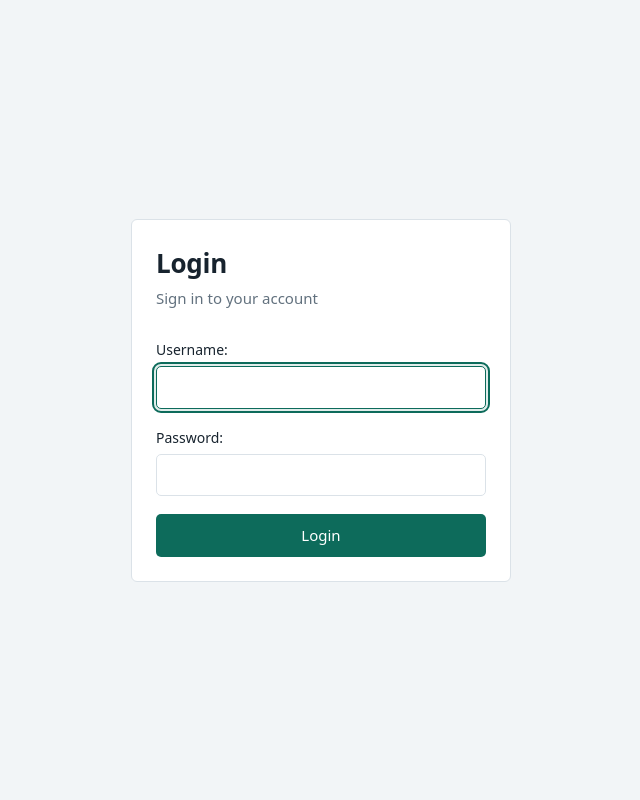
After one commit to KBT0207/project1, a Django app: page /login/ in a window 1280 px wide. The commit adds this page. Shown: the whole page, without its empty margins (319-959 px from the left). Run offline with Django 5.2, Linux system fonts and the light colour scheme.

Commit message:
login logout fetured added

```diff
--- /dev/null
+++ b/static/css/login.css
@@ -0,0 +1,310 @@
+:root {
+    --bg: #f2f5f7;
+    --surface: #ffffff;
+    --ink: #17232e;
+    --muted: #62717e;
+    --line: #dbe2e8;
+
+    --brand: #0d6b5b;
+    --brand-hover: #095848;
+
+    --success: #2f9e5c;
+    --danger: #c8402f;
+
+    --input-bg: #ffffff;
+    --input-focus: rgba(13, 107, 91, 0.12);
+}
+
+
+/* --------------------------------
+   Dark Mode
+-------------------------------- */
+
+@media (prefers-color-scheme: dark) {
+    :root {
+        --bg: #10181f;
+        --surface: #17222b;
+        --ink: #e7edf1;
+        --muted: #93a2ae;
+        --line: #2a3843;
+
+        --brand: #3fb8a0;
+        --brand-hover: #51c8ae;
+
+        --success: #55b879;
+        --danger: #e06455;
+
+        --input-bg: #10181f;
+        --input-focus: rgba(63, 184, 160, 0.14);
+    }
+}
+
+
+/* --------------------------------
+   Reset
+-------------------------------- */
+
+* {
+    box-sizing: border-box;
+}
+
+
+/* --------------------------------
+   Body
+-------------------------------- */
+
+body {
+    margin: 0;
+    min-height: 100vh;
+
+    background: var(--bg);
+    color: var(--ink);
+
+    font-family:
+        "IBM Plex Sans",
+        system-ui,
+        -apple-system,
+        "Segoe UI",
+        sans-serif;
+
+    font-size: 15px;
+    line-height: 1.5;
+
+    display: flex;
+    align-items: center;
+    justify-content: center;
+}
+
+
+/* --------------------------------
+   Login Container
+-------------------------------- */
+
+.login-container {
+    width: 100%;
+    max-width: 420px;
+
+    padding: 20px;
+}
+
+
+/* --------------------------------
+   Login Card
+-------------------------------- */
+
+.login-card {
+    background: var(--surface);
+
+    border: 1px solid var(--line);
+    border-radius: 6px;
+
+    overflow: hidden;
+}
+
+
+/* --------------------------------
+   Header
+-------------------------------- */
+
+.login-header {
+    padding: 24px 24px 10px;
+}
+
+.login-header h1 {
+    margin: 0;
+
+    font-size: 26px;
+    font-weight: 600;
+
+    letter-spacing: -0.01em;
+}
+
+.login-header p {
+    margin: 4px 0 0;
+
+    color: var(--muted);
+}
+
+
+/* --------------------------------
+   Form
+-------------------------------- */
+
+.login-form {
+    padding: 20px 24px 24px;
+}
+
+.form-group {
+    margin-bottom: 18px;
+}
+
+
+/* --------------------------------
+   Labels
+-------------------------------- */
+
+.form-group label {
+    display: block;
+
+    margin-bottom: 6px;
+
+    color: var(--ink);
+
+    font-size: 14px;
+    font-weight: 500;
+}
+
+
+/* --------------------------------
+   Inputs
+-------------------------------- */
+
+input {
+    width: 100%;
+    min-height: 40px;
+
+    font: inherit;
+    color: var(--ink);
+
+    background: var(--input-bg);
+
+    border: 1px solid var(--line);
+    border-radius: 5px;
+
+    padding: 9px 11px;
+
+    transition:
+        border-color 0.15s ease,
+        box-shadow 0.15s ease;
+}
+
+input:hover {
+    border-color: var(--muted);
+}
+
+input:focus {
+    outline: none;
+
+    border-color: var(--brand);
+
+    box-shadow:
+        0 0 0 3px var(--input-focus);
+}
+
+input::placeholder {
+    color: var(--muted);
+    opacity: 0.75;
+}
+
+
+/* --------------------------------
+   Login Button
+-------------------------------- */
+
+.login-button {
+    width: 100%;
+
+    font: inherit;
+    font-weight: 500;
+
+    border: 0;
+    border-radius: 5px;
+
+    padding: 10px 14px;
+
+    cursor: pointer;
+
+    background: var(--brand);
+    color: #ffffff;
+
+    transition:
+        background 0.15s ease;
+}
+
+.login-button:hover {
+    background: var(--brand-hover);
+}
+
+
+/* --------------------------------
+   Footer
+-------------------------------- */
+
+.login-footer {
+    padding: 16px 24px;
+
+    background: var(--bg);
+
+    border-top: 1px solid var(--line);
+
+    text-align: center;
+
+    color: var(--muted);
+
+    font-size: 13px;
+}
+
+.login-footer a {
+    color: var(--brand);
+
+    text-decoration: none;
+}
+
+.login-footer a:hover {
+    text-decoration: underline;
+}
+
+
+/* --------------------------------
+   Error
+-------------------------------- */
+
+.error {
+    margin-bottom: 16px;
+    padding: 10px 12px;
+
+    background: rgba(200, 64, 47, 0.06);
+
+    border: 1px solid rgba(200, 64, 47, 0.25);
+    border-radius: 5px;
+
+    color: var(--danger);
+
+    font-size: 13px;
+}
+
+
+/* --------------------------------
+   Focus
+-------------------------------- */
+
+a:focus-visible,
+button:focus-visible,
+input:focus-visible {
+    outline: 2px solid var(--brand);
+    outline-offset: 2px;
+}
+
+
+/* --------------------------------
+   Responsive
+-------------------------------- */
+
+@media (max-width: 500px) {
+
+    .login-container {
+        padding: 14px;
+    }
+
+    .login-header {
+        padding: 20px 20px 8px;
+    }
+
+    .login-form {
+        padding: 18px 20px 20px;
+    }
+
+    .login-footer {
+        padding: 14px 20px;
+    }
+}
--- /dev/null
+++ b/templates/login.html
@@ -0,0 +1,64 @@
+{% load static %}
+
+<!DOCTYPE html>
+<html lang="en">
+<head>
+    <meta charset="UTF-8">
+    <meta name="viewport" content="width=device-width, initial-scale=1.0">
+
+    <title>Login</title>
+
+    <link rel="stylesheet" href="{% static 'css/login.css' %}">
+</head>
+
+<body>
+
+    <div class="login-container">
+
+        <div class="login-card">
+
+            <div class="login-header">
+                <h1>Login</h1>
+                <p>Sign in to your account</p>
+            </div>
+
+            <form method="post" class="login-form">
+
+                {% csrf_token %}
+
+                {% if form.non_field_errors %}
+                    <div class="error">
+                        {{ form.non_field_errors }}
+                    </div>
+                {% endif %}
+
+                <div class="form-group">
+                    {{ form.username.label_tag }}
+                    {{ form.username }}
+
+                    {% for error in form.username.errors %}
+                        <div class="error">{{ error }}</div>
+                    {% endfor %}
+                </div>
+
+                <div class="form-group">
+                    {{ form.password.label_tag }}
+                    {{ form.password }}
+
+                    {% for error in form.password.errors %}
+                        <div class="error">{{ error }}</div>
+                    {% endfor %}
+                </div>
+
+                <button type="submit" class="login-button">
+                    Login
+                </button>
+
+            </form>
+
+        </div>
+
+    </div>
+
+</body>
+</html>
--- a/whatsapp/urls.py
+++ b/whatsapp/urls.py
@@ -1,8 +1,17 @@
 from django.urls import path
-
-from .views import dashboard, whatsapp_webhook, whatsapp_config, whatsapp_config_edit, whatsapp_config_delete
+from .views import (
+    dashboard,
+    whatsapp_webhook,
+    whatsapp_config,
+    whatsapp_config_edit,
+    whatsapp_config_delete,
+    login,
+    logout
+)
 
 urlpatterns = [
+    path("login/", login, name="login"),
+    path("logout/", logout, name="logout"),
     path("webhook/whatsapp/", whatsapp_webhook, name="whatsapp_webhook"),
     path("whatsapp/dashboard/", dashboard, name="whatsapp_dashboard"),
     path("whatsapp/whatsapp_config/", whatsapp_config, name="whatsapp_config"),
--- a/whatsapp/views.py
+++ b/whatsapp/views.py
@@ -2,14 +2,17 @@ import hashlib
 import hmac
 import json
 
-from django.contrib.admin.views.decorators import staff_member_required
 from django.db.models import Count, Q
 from django.http import HttpResponse, JsonResponse
 from django.views.decorators.csrf import csrf_exempt
 from django.shortcuts import render, redirect, get_object_or_404
 from .config import get_config
 from .models import WebhookEvent, WhatsAppConfig, WhatsAppMessage
-from .form import WhatsAppConfigForm
+from .forms import WhatsAppConfigForm
+from django.contrib.auth.decorators import login_required
+from django.contrib.auth import authenticate, login as auth_login, logout as auth_logout
+from django.contrib.auth.forms import AuthenticationForm
+
 
 STATUS_RANK = {"accepted": 0, "sent": 1, "delivered": 2, "read": 3}
 
@@ -80,7 +83,7 @@ def whatsapp_webhook(request):
     return JsonResponse({"ok": True})
 
 
-@staff_member_required
+@login_required(login_url="login")
 def dashboard(request):
     tab = request.GET.get("tab", "messages")
     status = request.GET.get("status", "")
@@ -129,7 +132,7 @@ def dashboard(request):
     return render(request, "whatsapp/dashboard.html", context)
 
 
-@staff_member_required
+@login_required(login_url="login")
 def whatsapp_config(request):
     if request.method == "POST":
         form = WhatsAppConfigForm(request.POST)
@@ -146,7 +149,7 @@ def whatsapp_config(request):
         {"form": form},
     )
 
-@staff_member_required
+@login_required(login_url="login")
 def whatsapp_config_edit(request, pk):
     config = get_object_or_404(WhatsAppConfig, pk=pk)
     if request.method == 'POST':
@@ -168,8 +171,29 @@ def whatsapp_config_edit(request, pk):
         )
 
 
-
+@login_required(login_url="login")
 def whatsapp_config_delete(request, pk):
     config = get_object_or_404(WhatsAppConfig, pk=pk)
     config.delete()
     return redirect("whatsapp_dashboard")
+
+def login(request):
+    if request.user.is_authenticated:
+        return redirect("whatsapp_dashboard")
+
+    if request.method == "POST":
+        form = AuthenticationForm(request, data=request.POST)
+        if form.is_valid():
+            user = form.get_user()
+            auth_login(request, user)
+            next_url = request.GET.get("next", "whatsapp_dashboard")
+            return redirect(next_url)
+    else:
+        form = AuthenticationForm()
+
+    return render(request, "login.html", {"form": form})
+
+
+def logout(request):
+    auth_logout(request)
+    return redirect("login")
```
Also changed, not shown: templates/whatsapp/dashboard.html (+14 -4 lines), whatsapp/form.py (deleted, +0 -8 lines), whatsapp/forms.py (added, +10 -0 lines), db.sqlite3, 1 other file.
